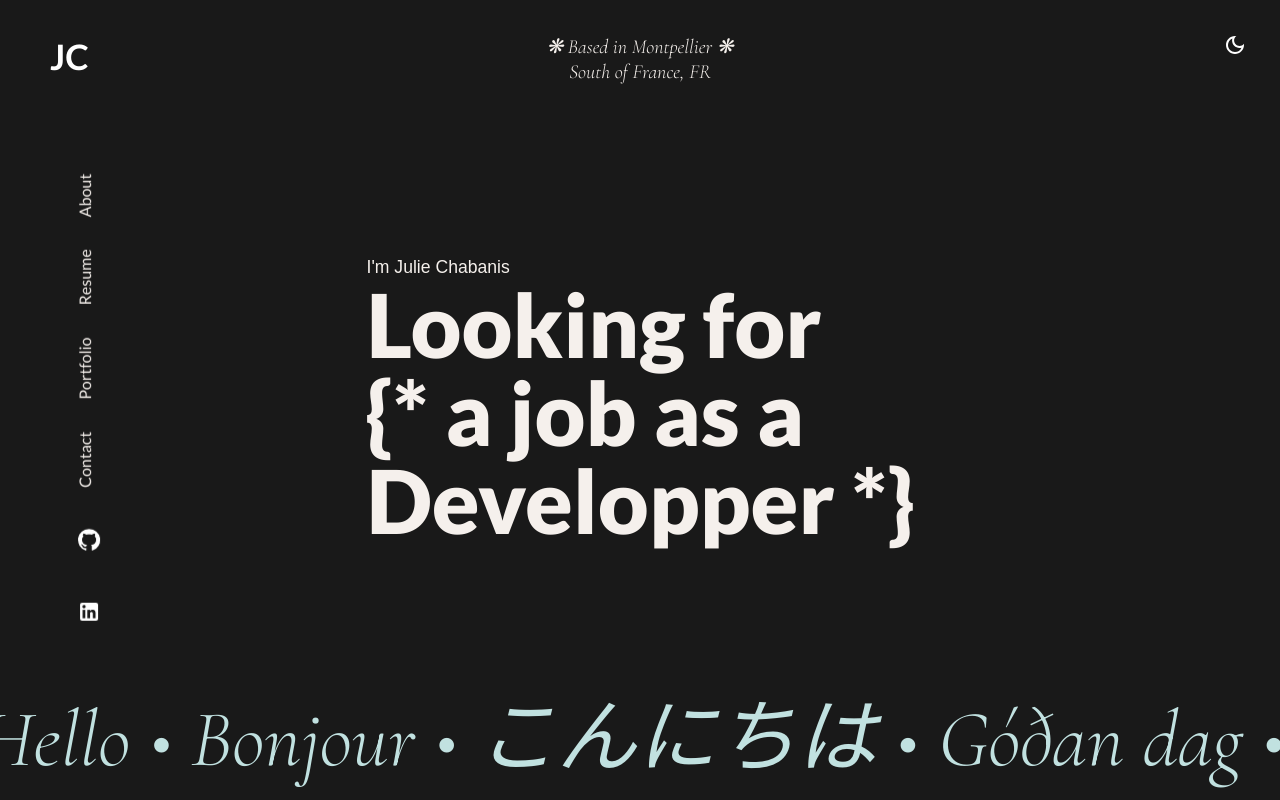
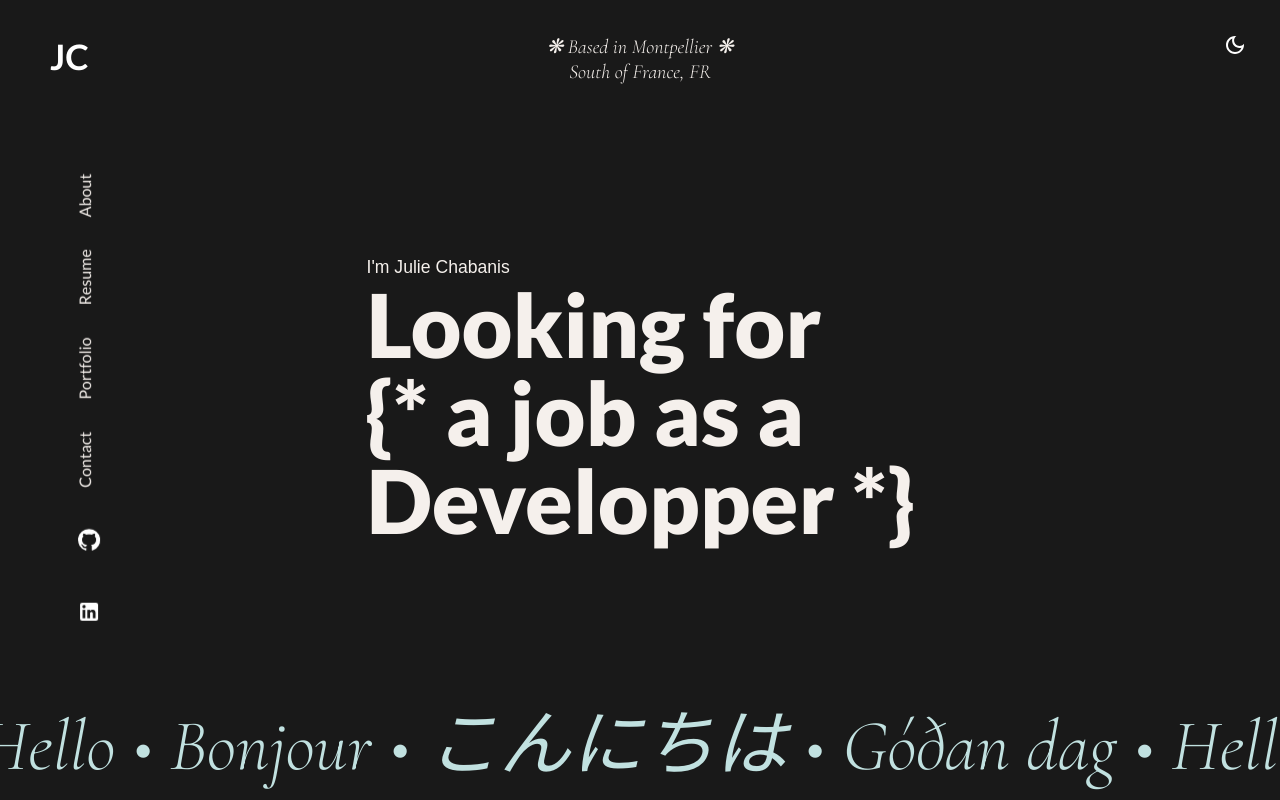
Before and after one commit to JulieChabanis/MinimalPortfolio, a React (Create React App) app: page / in a window 1280 px wide. Shown: the top 800 px of the page. Built offline with nearby package versions, Linux system fonts and the light colour scheme; a web font is replaced by a local one.

Commit message:
test rem hello text

```diff
--- a/src/components/Theme/theme.js
+++ b/src/components/Theme/theme.js
@@ -99,13 +99,13 @@ export const themeSettings = (mode) => {
       h1: {
         fontFamily: ["Cormorant Garamond", "sans-serif"].join(","),
         "@media (max-width: 600px)": {
-          fontSize: "3.5rem",
+          fontSize: "3.2rem",
         },
         "@media (min-width: 601px)": {
-          fontSize: "5rem",
+          fontSize: "4.5rem",
         },
         "@media (min-width: 1300px)": {
-          fontSize: "7.3rem",
+          fontSize: "7rem",
         },
         fontWeight: 100,
         fontStyle: "italic",
```
